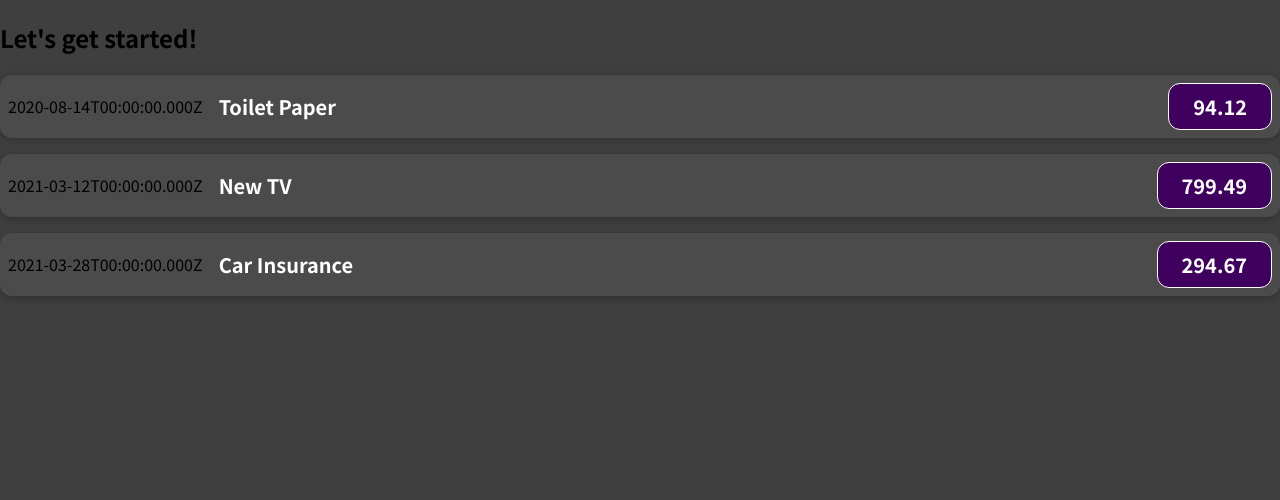
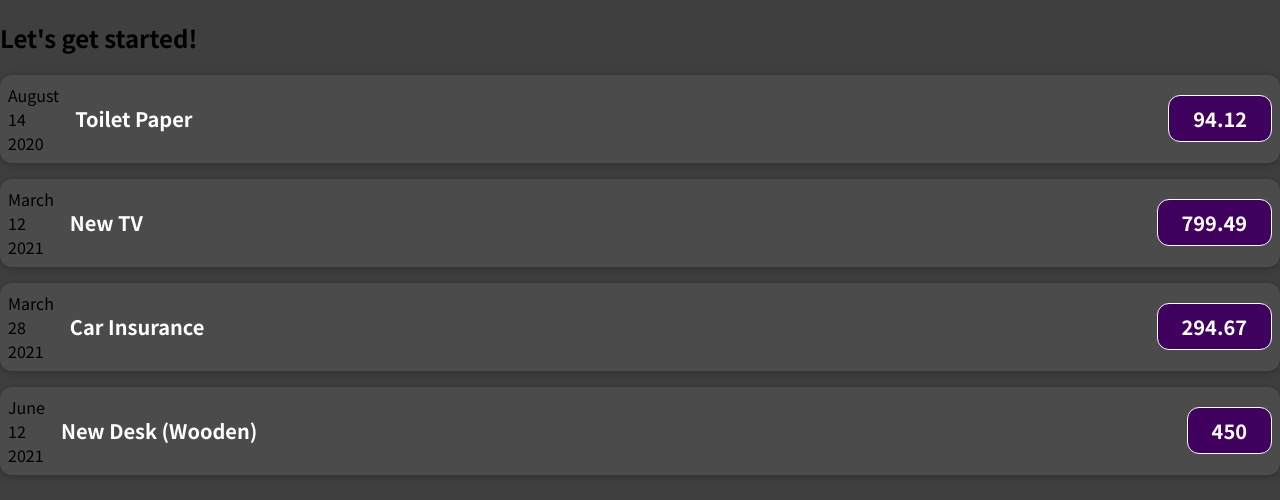
Before and after one commit to Stiboo2/ReactBudget, a JavaScript app: page / in a window 1280 px wide. Shown: the top 500 px of the page. Built offline with nearby package versions, Linux system fonts and the light colour scheme.

Commit message:
l36-dates amend

```diff
--- a/src/App.js
+++ b/src/App.js
@@ -40,6 +40,11 @@
         amount={expenses[2].amount}
         date={expenses[2].date}
       ></ExpenseItem>
+      <ExpenseItem
+        title={expenses[3].title}
+        amount={expenses[3].amount}
+        date={expenses[3].date}
+      ></ExpenseItem>
     </div>
   );
 }
--- a/src/components/ExpenseItem.js
+++ b/src/components/ExpenseItem.js
@@ -1,9 +1,16 @@
 import './ExpenseItem.css';
 
 function ExpenseItem(props) {
+  const month = props.date.toLocaleString('en-US',{month: 'long'});
+  const year = props.date.toLocaleString('en-US',{day: '2-digit'});
+  const day = props.date.getFullYear()
   return (
     <div className="expense-item">
-      <div>{props.date.toISOString()}</div>
+      <div>
+        <div>{month}</div>
+        <div>{year}</div>
+        <div>{day}</div>
+      </div>
       <div className="expense-item__description">
         <h2>{props.title}</h2>
         <div className="expense-item__price">{props.amount}</div>
```
Lines whose indentation alone changed are shown as unchanged.
